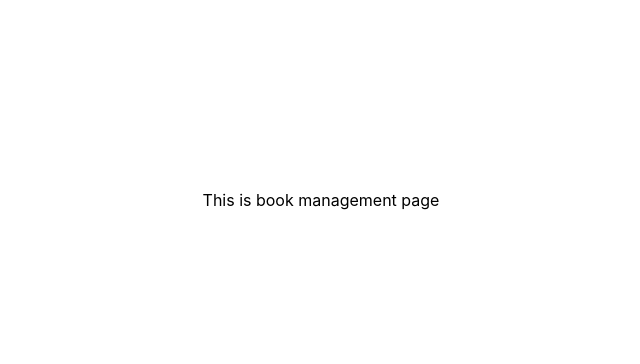
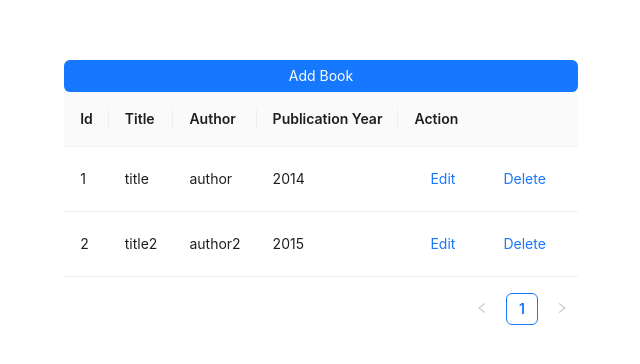
Before and after one commit to jaruan/jadon-interview-test, a React (Create React App) app in the folder client/: page / in a window 1280 px wide. Shown: the part 200-564 px from the top of the page, without its empty margins (319-959 px from the left). Built offline with nearby package versions, Linux system fonts and the light colour scheme.

Commit message:
Implemented a book page

```diff
--- /dev/null
+++ b/client/src/dto/book.ts
@@ -0,0 +1,7 @@
+export interface IBookRequestDTO {
+  id?: string;
+  title: string;
+  author?: string;
+  isbn?: string;
+  publicationYear?: string;
+}
--- /dev/null
+++ b/client/src/views/Book/components/ActionModal.tsx
@@ -0,0 +1,68 @@
+import { Modal } from "antd";
+
+import { Button, Form, Input } from "antd";
+import { IBookRequestDTO } from "../../../dto/book";
+
+export default function ActionModal(props: IActionModalProps) {
+  return (
+    <>
+      <Modal
+        centered
+        title={props.header}
+        open={props.visible}
+        width={800}
+        footer={null}
+        onCancel={() => props.onClose()}
+      >
+        <Form
+          name="basic"
+          labelCol={{ span: 8 }}
+          wrapperCol={{ span: 16 }}
+          style={{ maxWidth: 600 }}
+          initialValues={{ remember: true }}
+          // onFinish={onFinish}
+          // onFinishFailed={onFinishFailed}
+          autoComplete="off"
+        >
+          <Form.Item<IBookRequestDTO>
+            label="Title"
+            name="title"
+            rules={[
+              { required: true, message: "Please input the book title!" },
+            ]}
+          >
+            <Input />
+          </Form.Item>
+
+          <Form.Item<IBookRequestDTO> label="Author" name="author">
+            <Input />
+          </Form.Item>
+
+          <Form.Item<IBookRequestDTO>
+            label="Publication Year"
+            name="publicationYear"
+          >
+            <Input />
+          </Form.Item>
+
+          <Form.Item<IBookRequestDTO> label="ISBN" name="isbn">
+            <Input />
+          </Form.Item>
+
+          <Form.Item wrapperCol={{ offset: 8, span: 16 }}>
+            <Button type="primary" htmlType="submit">
+              Submit
+            </Button>
+          </Form.Item>
+        </Form>
+      </Modal>
+    </>
+  );
+}
+
+export interface IActionModalProps {
+  header: string;
+  visible: boolean;
+  data?: IBookRequestDTO;
+  onClose: () => void;
+}
--- a/client/src/views/Book/index.tsx
+++ b/client/src/views/Book/index.tsx
@@ -1,5 +1,71 @@
-import React from "react";
+import React, { useEffect, useState } from "react";
+import { Space, Table, Button } from "antd";
+import styles from "./styles.module.scss";
+import ActionModal from "./components/ActionModal";
+
+const { Column } = Table;
+
+interface DataType {
+  id: React.Key;
+  title: String;
+  author: String;
+  publicationYear: String;
+}
+
+const data: DataType[] = [
+  {
+    id: 1,
+    title: "title",
+    author: "author",
+    publicationYear: "2014",
+  },
+  {
+    id: 2,
+    title: "title2",
+    author: "author2",
+    publicationYear: "2015",
+  },
+];
 
 export default function Book() {
-  return <>This is book management page</>;
+  const [isOpenActionModal, setOpenActionModal] = useState(false);
+  console.log(isOpenActionModal);
+
+  useEffect(() => {}, []);
+
+  return (
+    <div className={styles.container}>
+      <Button type="primary" onClick={() => setOpenActionModal(true)}>
+        Add Book
+      </Button>
+      <Table dataSource={data}>
+        <Column title="Id" dataIndex="id" key="id" />
+        <Column title="Title" dataIndex="title" key="title" />
+        <Column title="Author" dataIndex="author" key="author" />
+        <Column
+          title="Publication Year"
+          dataIndex="publicationYear"
+          key="publicationYear"
+        />
+
+        <Column
+          title="Action"
+          key="action"
+          render={(_: any, record: DataType) => (
+            <Space size="middle">
+              <Button type="link" onClick={() => {}}>
+                Edit
+              </Button>
+              <Button type="link">Delete</Button>
+            </Space>
+          )}
+        />
+      </Table>
+      <ActionModal
+        header="Edit Book"
+        visible={isOpenActionModal}
+        onClose={() => setOpenActionModal(false)}
+      />
+    </div>
+  );
 }
--- /dev/null
+++ b/client/src/views/Book/styles.module.scss
@@ -0,0 +1,8 @@
+.container {
+  display: flex;
+  flex-direction: column;
+}
+
+.create-book {
+  align-items: center;
+}
```
